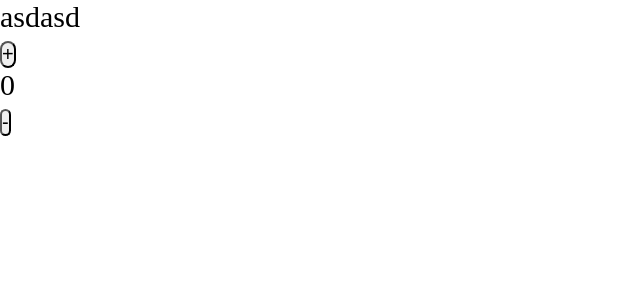
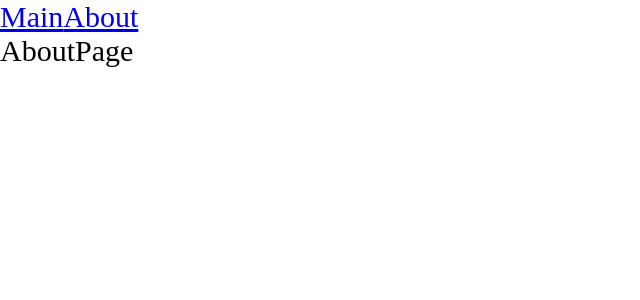
Before and after one commit to vadimkiryanov/ulb-crs, a React app: page /about in a window 1280 px wide. Shown: the top 300 px of the page, without its empty margins (0-640 px from the left). Built offline with nearby package versions, Linux system fonts and the light colour scheme.

Commit message:
1.6 - Настроили react-router-dom

```diff
--- a/configs/webpack/buildDevServer.ts
+++ b/configs/webpack/buildDevServer.ts
@@ -3,7 +3,11 @@
 
 export function buildDevServer(options: IBuildOptions): DevServerConfiguration {
 	return {
-    port: options.port,
-    open: true,
-  };
+		// Порт, на котором будет запущен dev-сервер
+		port: options.port,
+		// Автоматически открывать браузер при запуске сервера
+		open: true,
+		// Перенаправление всех запросов к корневому файлу (index.html) для поддержки истории API
+		historyApiFallback: true,
+	};
 }
--- a/package.json
+++ b/package.json
@@ -16,6 +16,7 @@
 		"@types/node": "^22.7.6",
 		"@types/react": "^18.3.11",
 		"@types/react-dom": "^18.3.1",
+		"@types/react-router-dom": "^5.3.3",
 		"@types/webpack": "^5.28.5",
 		"@types/webpack-dev-server": "^4.7.2",
 		"css-loader": "^7.1.2",
@@ -33,6 +34,7 @@
 	},
 	"dependencies": {
 		"react": "^18.3.1",
-		"react-dom": "^18.3.1"
+		"react-dom": "^18.3.1",
+		"react-router-dom": "^6.28.0"
 	}
 }
--- /dev/null
+++ b/pages/AboutPage/AboutPage lazy.tsx
@@ -0,0 +1,3 @@
+import { lazy } from "react";
+
+export const AboutPageLazy = lazy(() => import("./AboutPage"));
--- /dev/null
+++ b/pages/AboutPage/AboutPage.tsx
@@ -0,0 +1,7 @@
+import React from "react";
+
+const AboutPage = () => {
+	return <div>AboutPage</div>;
+};
+
+export default AboutPage;
--- /dev/null
+++ b/pages/MainPage/MainPage lazy.tsx
@@ -0,0 +1,3 @@
+import { lazy } from "react";
+
+export const MainPageLazy = lazy(() => import("./MainPage"));
--- /dev/null
+++ b/pages/MainPage/MainPage.tsx
@@ -0,0 +1,9 @@
+import React from 'react'
+
+ const MainPage = () => {
+  return (
+    <div>MainPage</div>
+  )
+}
+
+export default MainPage
--- a/src/App.tsx
+++ b/src/App.tsx
@@ -1,12 +1,23 @@
-import React from "react";
+import React, { Suspense } from "react";
 
-import { Counter } from "./components/Counter";
+import { Route, Routes } from "react-router-dom";
+import { Link } from "react-router-dom";
+import { AboutPageLazy } from "../pages/AboutPage/AboutPage lazy";
+import { MainPageLazy } from "../pages/MainPage/MainPage lazy";
 
 export const App = () => {
 	return (
 		<div className="app">
-      asdasd
-			<Counter />
+			<Link to={"/"}>Main</Link>
+			<Link to={"/about"}>About</Link>
+
+			<Suspense fallback={<div>Loading...</div>}>
+				<Routes>
+					<Route path={"/about"} element={<AboutPageLazy />} />
+					<Route path={"/"} element={<MainPageLazy />} />
+				</Routes>
+			</Suspense>
 		</div>
+		// <Counter />
 	);
 };
--- a/src/index.tsx
+++ b/src/index.tsx
@@ -1,6 +1,14 @@
-import { render } from "react-dom";
 import { App } from "./App";
+import { createRoot } from "react-dom/client";
 
 import "./index.scss";
+import { BrowserRouter } from "react-router-dom";
 
-render(<App />, document.getElementById("root"));
+const container = document.getElementById("root");
+const root = createRoot(container!); // createRoot(container!) if you use TypeScript
+
+root.render(
+	<BrowserRouter>
+		<App />
+	</BrowserRouter>
+);
```
